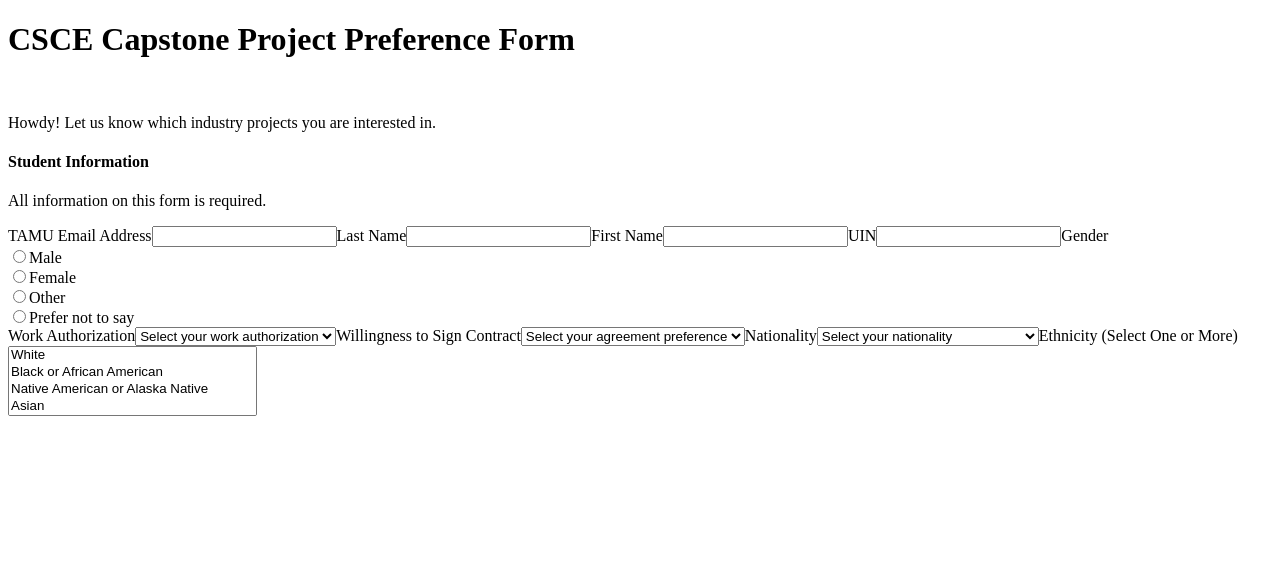
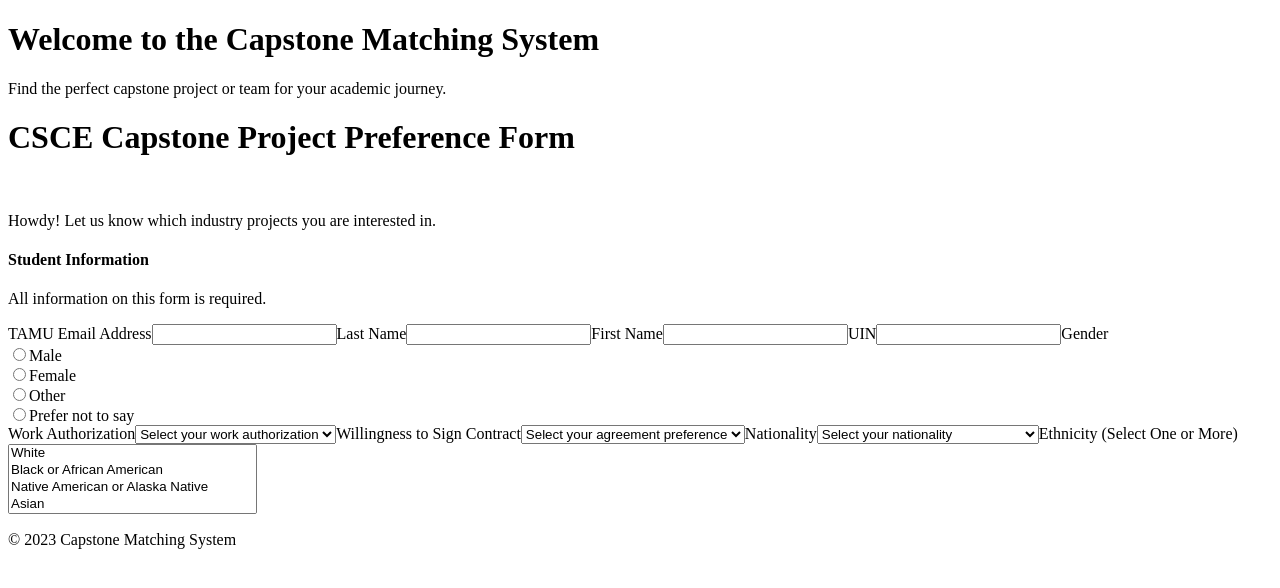
Before and after one commit to Shripad1020/capstone-matching, a Next.js app: page /studentform in a window 1280 px wide. Shown: the top 588 px of the page. Built offline with nearby package versions, Linux system fonts and the light colour scheme.

Commit message:
header and footer

```diff
--- /dev/null
+++ b/src/app/components/Footer.js
@@ -0,0 +1,7 @@
+export default function Footer() {
+	return (
+		<footer>
+			<p>&copy; 2023 Capstone Matching System</p>
+		</footer>
+	);
+}
--- /dev/null
+++ b/src/app/components/Header.js
@@ -0,0 +1,8 @@
+export default function Header() {
+	return (
+		<header>
+			<h1>Welcome to the Capstone Matching System</h1>
+			<p>Find the perfect capstone project or team for your academic journey.</p>
+		</header>
+	);
+}
--- a/src/app/layout.js
+++ b/src/app/layout.js
@@ -1,3 +1,8 @@
+import "./globals.css";
+
+import Header from "./components/Header"
+import Footer from "./components/Footer"
+
 export const metadata = {
 	title: 'Capstone Matching',
 	description: 'Generated by Next.js',
@@ -6,7 +11,11 @@
 export default function RootLayout({ children }) {
 	return (
 		<html lang="en">
-      <body>{children}</body>
+			<body>
+				<Header/>
+				{children}
+				<Footer/>
+			</body>
 		</html>
 	)
 }
```
Lines whose indentation alone changed are shown as unchanged.
